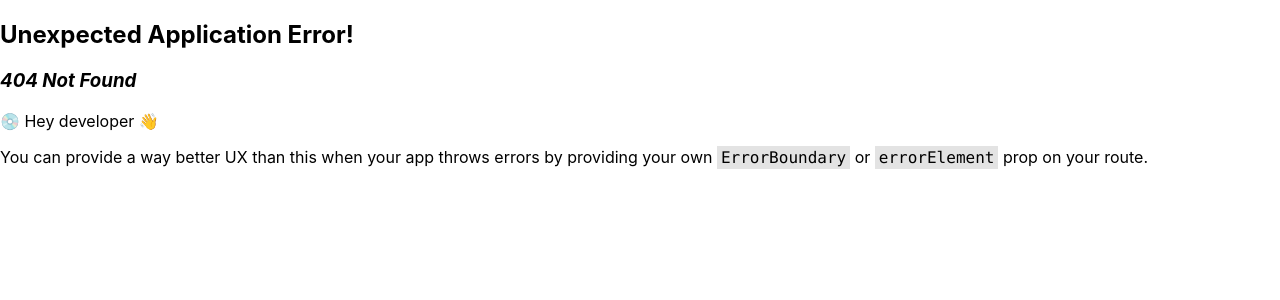
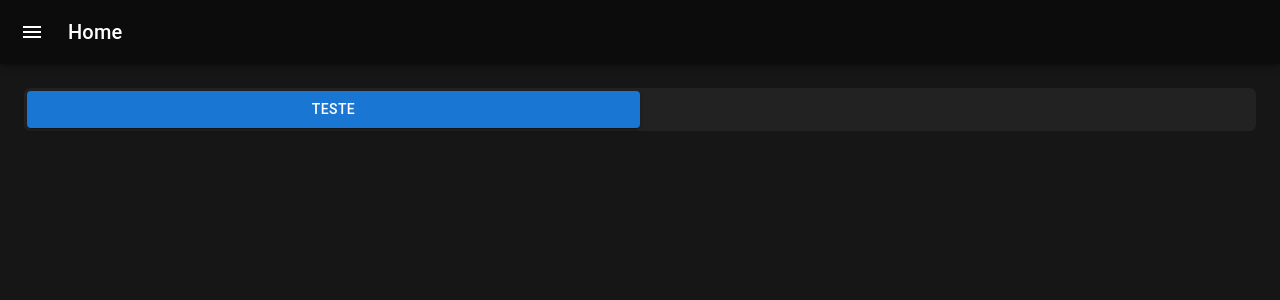
Before and after one commit to Miguelbbezerra/help-desk-front, a React (Create React App) app: page /home in a window 1280 px wide. Before the commit this address had no page. Shown: the top 300 px of the page. Built offline with nearby package versions, Linux system fonts and the light colour scheme.

Commit message:
add firts screen

```diff
--- a/src/config/route/index.js
+++ b/src/config/route/index.js
@@ -1,9 +1,12 @@
 import { Route, createBrowserRouter, createRoutesFromElements } from "react-router-dom";
 import Root from "../root/root";
+import Home from "../../pages/home";
 
 export const router = createBrowserRouter(createRoutesFromElements(
-    <Route element={<Root />}>
-        <Route path="/" element={<h1>ROTA OK</h1>}></Route>
-        <Route path="/login" element={<h1>ROTA OK</h1>}></Route>
-    </Route>
+    <>
+        <Route path="/" element={<h1 style={{ color: '#CCD0CF' }}>ROTA OK</h1>}></Route>
+        <Route element={<Root />}>
+            <Route path="/home" element={<Home />}></Route>
+        </Route>
+    </>
 ))
--- a/src/index.css
+++ b/src/index.css
@@ -1,3 +1,4 @@
+
 body {
   margin: 0;
   font-family: -apple-system, BlinkMacSystemFont, 'Segoe UI', 'Roboto', 'Oxygen',
@@ -11,3 +12,10 @@ code {
   font-family: source-code-pro, Menlo, Monaco, Consolas, 'Courier New',
     monospace;
 }
+
+.bloco {
+  background-color: #222222;
+  border-radius: 0.4em;
+  padding: 3px;
+  color: #fff;
+}
--- a/src/layout/persistentDrawer.js
+++ b/src/layout/persistentDrawer.js
@@ -7,7 +7,6 @@ import MuiAppBar from '@mui/material/AppBar';
 import Toolbar from '@mui/material/Toolbar';
 import List from '@mui/material/List';
 import Typography from '@mui/material/Typography';
-import Divider from '@mui/material/Divider';
 import IconButton from '@mui/material/IconButton';
 import MenuIcon from '@mui/icons-material/Menu';
 import ChevronLeftIcon from '@mui/icons-material/ChevronLeft';
@@ -17,7 +16,7 @@ import ListItemButton from '@mui/material/ListItemButton';
 import ListItemIcon from '@mui/material/ListItemIcon';
 import ListItemText from '@mui/material/ListItemText';
 import InboxIcon from '@mui/icons-material/MoveToInbox';
-import MailIcon from '@mui/icons-material/Mail';
+import { useLocation } from 'react-router-dom';
 
 const drawerWidth = 240;
 
@@ -37,6 +36,8 @@ const Main = styled('main', { shouldForwardProp: (prop) => prop !== 'open' })(
       }),
       marginLeft: 0,
     }),
+    // Remove a borda do componente Main
+    border: 0,
   }),
 );
 
@@ -55,21 +56,25 @@ const AppBar = styled(MuiAppBar, {
       duration: theme.transitions.duration.enteringScreen,
     }),
   }),
+  // Remove a borda do componente AppBar
+  border: 0,
 }));
 
 const DrawerHeader = styled('div')(({ theme }) => ({
   display: 'flex',
   alignItems: 'center',
   padding: theme.spacing(0, 1),
-  // necessary for content to be below app bar
   ...theme.mixins.toolbar,
   justifyContent: 'flex-end',
+  // Remove a borda do componente DrawerHeader
+  border: 0,
 }));
 
-/**
- * @param {Object} props
- * @param {React.ReactNode} props.children
- */
+const items = [
+  { text: 'Inbox', icon: <InboxIcon /> },
+  { text: 'Inbox', icon: <InboxIcon /> },
+  { text: 'Inbox', icon: <InboxIcon /> },
+];
 
 export default function PersistentDrawerLeft({ children }) {
   const theme = useTheme();
@@ -83,11 +88,24 @@ export default function PersistentDrawerLeft({ children }) {
     setOpen(false);
   };
 
+  const location = useLocation();
+
+  const getRouteName = () => {
+    switch (location.pathname) {
+      case '/home':
+        return 'Home';
+      default:
+        return 'Unknown';
+    }
+  };
+
+  const routeName = getRouteName();
+
   return (
-    <Box sx={{ display: 'flex' }}>
+    <Box sx={{ display: 'flex', borderRight: 0}}>
       <CssBaseline />
-      <AppBar position="fixed" open={open}>
-        <Toolbar>
+      <AppBar position="fixed" open={open} style={{ backgroundColor: '#0C0C0C', borderRight: 0 }}>
+        <Toolbar sx={{ borderRight: 0 }}>
           <IconButton
             color="inherit"
             aria-label="open drawer"
@@ -98,7 +116,7 @@ export default function PersistentDrawerLeft({ children }) {
             <MenuIcon />
           </IconButton>
           <Typography variant="h6" noWrap component="div">
-            Persistent drawer
+            {routeName}
           </Typography>
         </Toolbar>
       </AppBar>
@@ -109,45 +127,34 @@ export default function PersistentDrawerLeft({ children }) {
           '& .MuiDrawer-paper': {
             width: drawerWidth,
             boxSizing: 'border-box',
+            border: 0
           },
         }}
         variant="persistent"
         anchor="left"
         open={open}
       >
-        <DrawerHeader>
-          <IconButton onClick={handleDrawerClose}>
+        <DrawerHeader sx={{ backgroundColor: '#1976D2', width: '100%', borderRight: 0, display: 'flex', justifyContent: 'space-around' }}>
+          <h1 style={{ color: '#fff' }}>LOGO</h1>
+          <IconButton onClick={handleDrawerClose} style={{ color: '#fff' }}>
             {theme.direction === 'ltr' ? <ChevronLeftIcon /> : <ChevronRightIcon />}
           </IconButton>
         </DrawerHeader>
-        <Divider />
-        <List>
-          {['Inbox', 'Starred', 'Send email', 'Drafts'].map((text, index) => (
-            <ListItem key={text} disablePadding>
+        {/* <Divider /> */}
+        <List style={{ backgroundColor: '#222222', height: '100%', color: '#fff' , borderRight: 0}}>
+          {items.map((item, index) => (
+            <ListItem key={item.text} disablePadding>
               <ListItemButton>
-                <ListItemIcon>
-                  {index % 2 === 0 ? <InboxIcon /> : <MailIcon />}
+                <ListItemIcon sx={{ color: '#fff' }}>
+                  {item.icon}
                 </ListItemIcon>
-                <ListItemText primary={text} />
-              </ListItemButton>
-            </ListItem>
-          ))}
-        </List>
-        <Divider />
-        <List>
-          {['All mail', 'Trash', 'Spam'].map((text, index) => (
-            <ListItem key={text} disablePadding>
-              <ListItemButton>
-                <ListItemIcon>
-                  {index % 2 === 0 ? <InboxIcon /> : <MailIcon />}
-                </ListItemIcon>
-                <ListItemText primary={text} />
+                <ListItemText primary={item.text} />
               </ListItemButton>
             </ListItem>
           ))}
         </List>
       </Drawer>
-      <Main open={open}>
+      <Main open={open} sx={{ backgroundColor: '#161616', height: '100vh', borderRight: 0 }}>
         <DrawerHeader />
         {children}
       </Main>
--- /dev/null
+++ b/src/pages/home.js
@@ -0,0 +1,19 @@
+import { Button, Grid } from "@mui/material";
+import '../styles/home.css'
+
+export default function Home() {
+    return (
+        <div className="bloco">
+            <Grid container spacing={2}>
+                <Grid item xs={12} sm={12} md={12} lg={12} >
+                    <Grid item xs={6} sm={6} md={6} lg={6} >
+                        <Button className="button" variant="contained">Teste</Button>
+                    </Grid>
+                    <Grid item xs={6} sm={6} md={6} lg={6} >
+
+                    </Grid>
+                </Grid>
+            </Grid>
+        </div>
+    )
+}
--- /dev/null
+++ b/src/styles/home.css
@@ -0,0 +1,3 @@
+.button{
+    width: 100%;
+}
```
